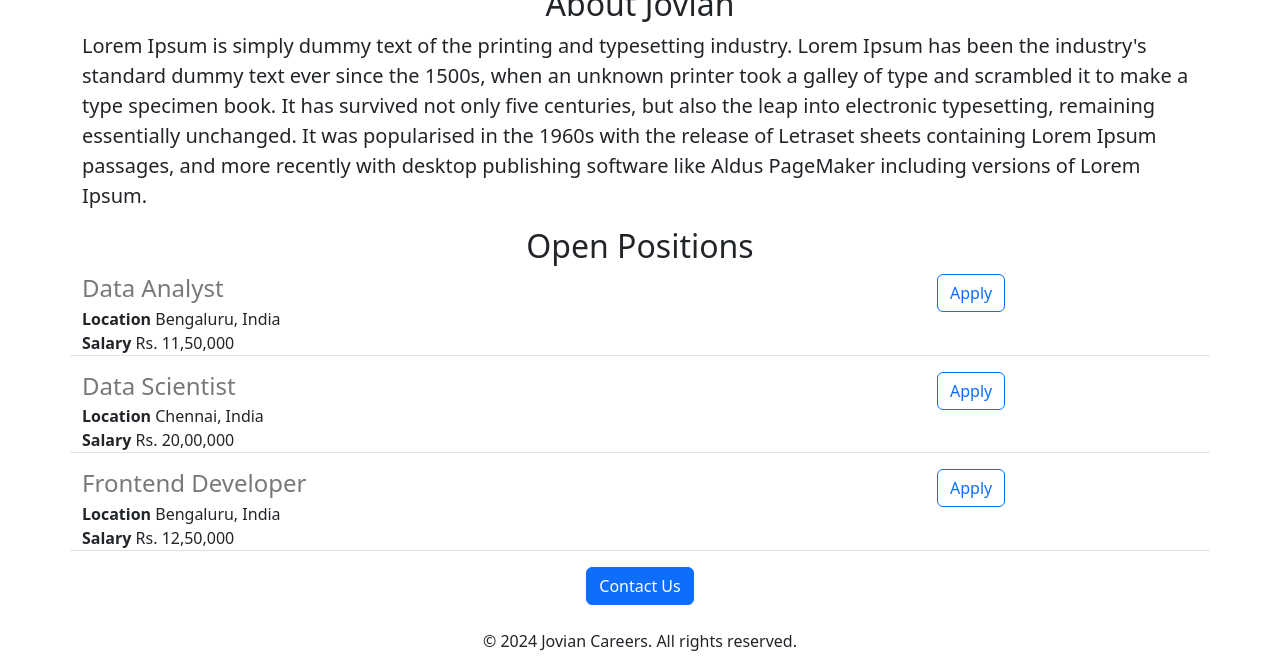
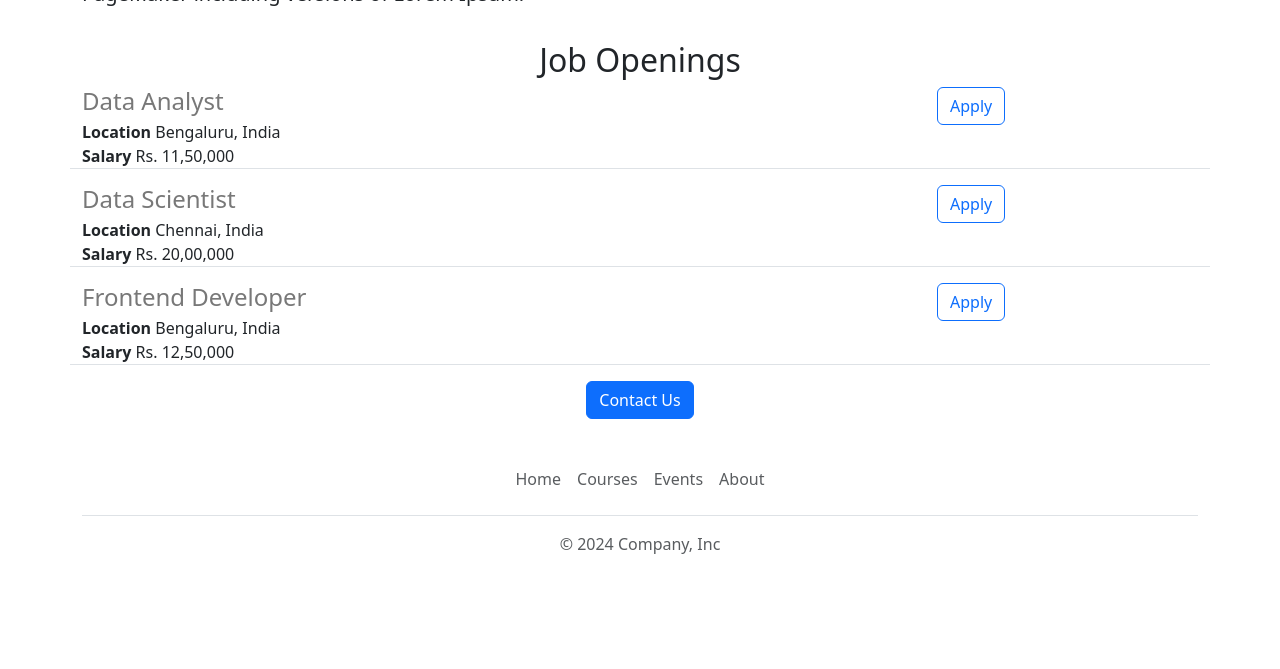
Before and after one commit to Archit-arch/jovian-careers-website, a Flask app: page / in a window 1280 px wide. Shown: the part 777-1446 px from the top of the page. After the commit the page ends 1331 px from the top, so only its background shows below. Run offline with Flask 3, Linux system fonts and the light colour scheme.

Commit message:
Functional Components added

```diff
--- /dev/null
+++ b/templates/footer.html
@@ -0,0 +1,11 @@
+<div class="container">
+  <footer class="py-3 my-4">
+    <ul class="nav justify-content-center border-bottom pb-3 mb-3">
+      <li class="nav-item"><a href="#" class="nav-link px-2 text-body-secondary">Home</a></li>
+      <li class="nav-item"><a href="#" class="nav-link px-2 text-body-secondary">Courses</a></li>
+      <li class="nav-item"><a href="#" class="nav-link px-2 text-body-secondary">Events</a></li>
+      <li class="nav-item"><a href="#" class="nav-link px-2 text-body-secondary">About</a></li>
+    </ul>
+    <p class="text-center text-body-secondary">© 2024 Company, Inc</p>
+  </footer>
+</div>
--- a/templates/home.html
+++ b/templates/home.html
@@ -7,22 +7,34 @@
     <link href="https://cdn.jsdelivr.net/npm/bootstrap@5.3.3/dist/css/bootstrap.min.css" rel="stylesheet" integrity="sha384-QWTKZyjpPEjISv5WaRU9OFeRpok6YctnYmDr5pNlyT2bRjXh0JMhjY6hW+ALEwIH" crossorigin="anonymous">
 
     <style>
-        height:360px;
-        width: 100%;
-        object-fit:cover;
+        #banner{
+            height:320px;
+            width: 100%;
+            object-fit:cover;
+            matgin-bottom: 16px;
+        }
     </style>
 </head>
 <body>
+    {% include 'nav.html' %}
+    <img id="banner" class="img-fluid" src="https://22a60eb5-25a0-4cab-9ef8-3b16356e3987-00-2s3vfofallw5u.pike.replit.dev/static/Jovian.jpg" alt="Jovian Banner" height="320">
+
     <div class="container">
         <h1 class="text-center mt-2 mb-4">JOVIAN CAREERS</h1>
-        <img id="banner" class="img-fluid" src="https://22a60eb5-25a0-4cab-9ef8-3b16356e3987-00-2s3vfofallw5u.pike.replit.dev/static/Jovian.jpg" alt="Jovian Banner" height="320">
 
-        <h2 class="text-center">About Jovian</h2>
-        <p class="lead">
+        <div class = "row" style="margin-bottom:16px;">
+            <div class="col-md-6">
+                <p class="lead">
             Lorem Ipsum is simply dummy text of the printing and typesetting industry. Lorem Ipsum has been the industry's standard dummy text ever since the 1500s, when an unknown printer took a galley of type and scrambled it to make a type specimen book. It has survived not only five centuries, but also the leap into electronic typesetting, remaining essentially unchanged. It was popularised in the 1960s with the release of Letraset sheets containing Lorem Ipsum passages, and more recently with desktop publishing software like Aldus PageMaker including versions of Lorem Ipsum.
-        </p>
+                </p>
+            </div>
 
-        <h2 class="text-center mt-2">Open Positions</h2>
+            <div class="d-none d-md-block col-md-6">
+                <img src="/static/people-working.jpg" style ="height:320px; border-radius:4px;">
+            </div>
+        </div>
+
+        <h2 class="text-center mt-2">Job Openings</h2>
         <div>
             {% for job in jobs %}
                 {% include 'jobitem.html' %}
@@ -33,8 +45,6 @@
         </div>
     </div>
 
-    <footer class="text-center mt-4">
-        <p>&copy; 2024 Jovian Careers. All rights reserved.</p>
-    </footer>
+   {% include 'footer.html' %}
 </body>
 </html>
--- a/templates/jobitem.html
+++ b/templates/jobitem.html
@@ -13,6 +13,6 @@
   </div>
   <div class="col-3">
 
-  <button type="button" class="btn btn-outline-primary">Apply</button>
+  <a href="mailto:architagarwal07342@gmail.com?subject=Application%20for%20{{job['title']}}&body=My%20Name%3A%20%3Cyour%20name%20here%3E%0D%0AMy%20Resume%20Link%3A%20%3Cresume%20link%3E%0D%0AMy%20Linkedin%20Link%3A%20%3Clinkedin%20in%3E" class="btn btn-outline-primary">Apply</a>
     </div>
 </div>
--- /dev/null
+++ b/templates/nav.html
@@ -0,0 +1,10 @@
+<nav class="navbar shadow-sm fixed-top bg-white">
+  <div class="container-fluid">
+    <a class="navbar-brand" href="#">
+      <img src="/static/jovianlogo.svg" alt="Logo" width="30" height="24" class="d-inline-block align-text-top">
+      <b>Jovian</b>
+    </a>
+  </div>
+</nav>
+
+<div style = "height: 56px"></div>
```
Also changed, not shown: static/jovianlogo.svg (added), 1 other file.
